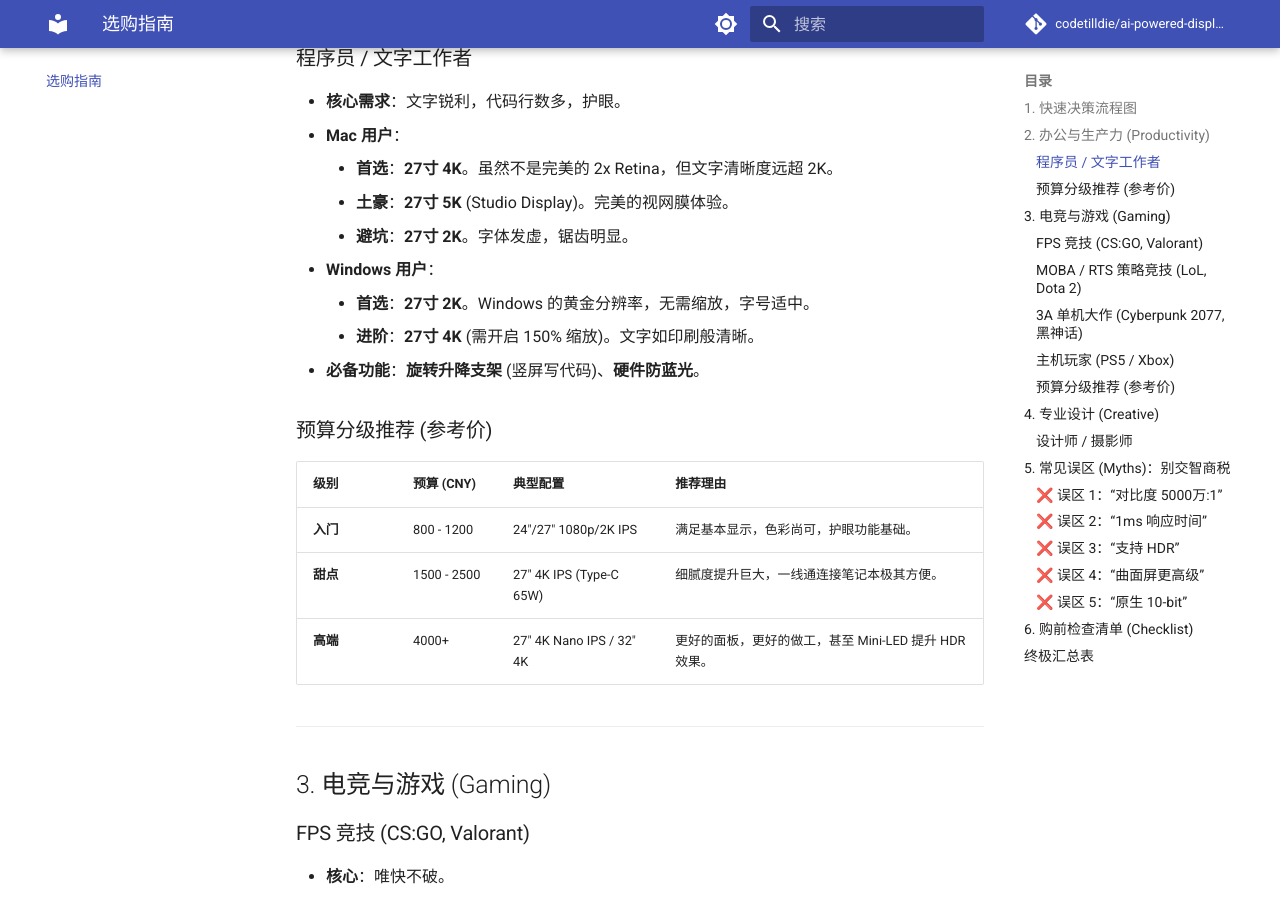
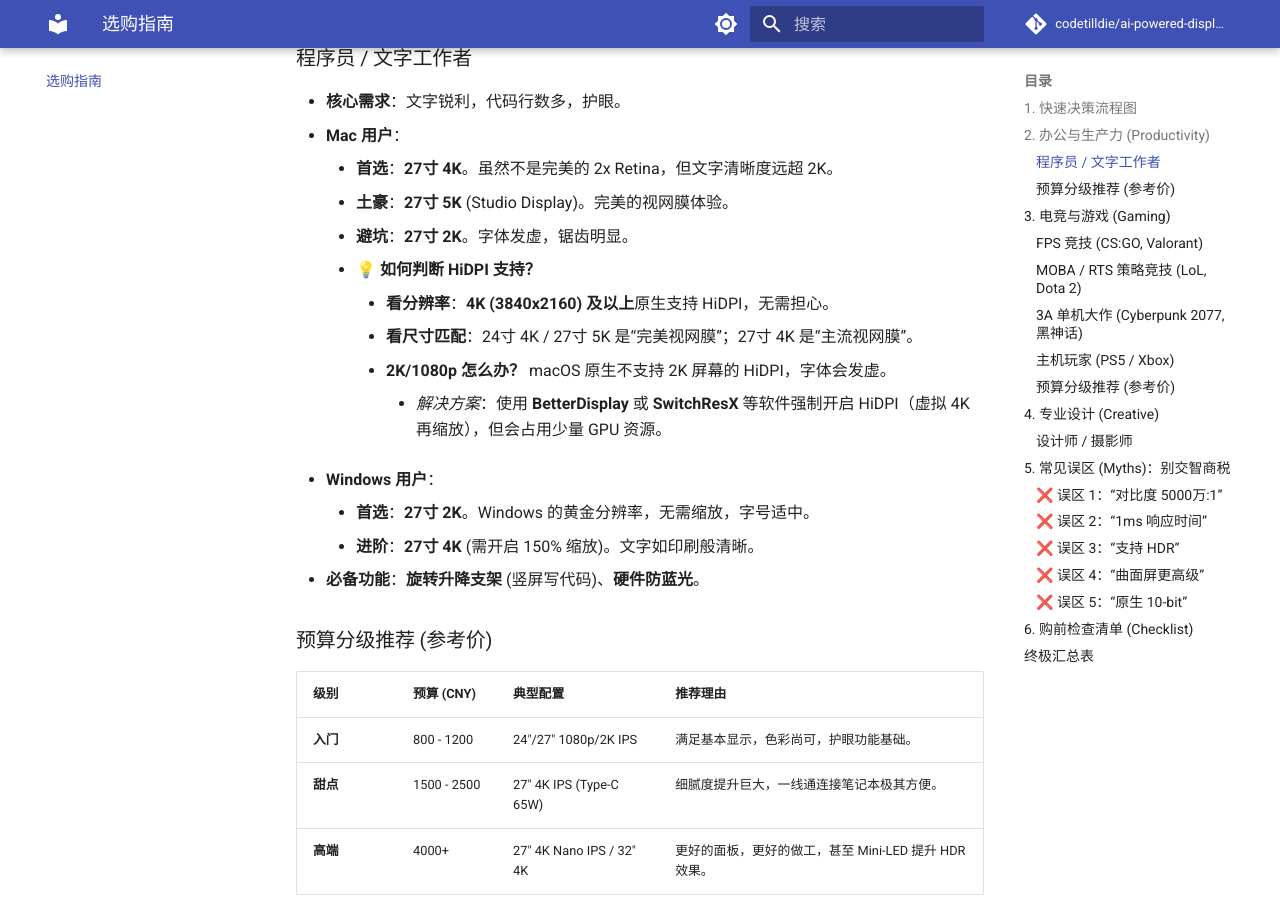
Before and after one commit to codetilldie/ai-powered-display-handbook, an MkDocs documentation site: the page built from docs/07-buying-guide.md, in a window 1280 px wide and 900 px high, scrolled down 1200 px. Built offline with MkDocs 1.6.1 and Material for MkDocs 9.7.7, drawn with Linux system fonts in a browser that asks for light colours; comment, search, counter and statistics services are not loaded.

Commit message:
Add HiDPI support guidance for macOS monitors
Expanded the buying guide with tips on identifying HiDPI support for macOS, including recommended resolutions and software solutions for enabling HiDPI on 2K/1080p displays.

```diff
--- a/docs/07-buying-guide.md
+++ b/docs/07-buying-guide.md
@@ -32,6 +32,11 @@
     *   **首选**：**27寸 4K**。虽然不是完美的 2x Retina，但文字清晰度远超 2K。
     *   **土豪**：**27寸 5K** (Studio Display)。完美的视网膜体验。
     *   **避坑**：**27寸 2K**。字体发虚，锯齿明显。
+    *   **💡 如何判断 HiDPI 支持？**
+        *   **看分辨率**：**4K (3840x2160) 及以上**原生支持 HiDPI，无需担心。
+        *   **看尺寸匹配**：24寸 4K / 27寸 5K 是“完美视网膜”；27寸 4K 是“主流视网膜”。
+        *   **2K/1080p 怎么办？** macOS 原生不支持 2K 屏幕的 HiDPI，字体会发虚。
+            *   *解决方案*：使用 **BetterDisplay** 或 **SwitchResX** 等软件强制开启 HiDPI（虚拟 4K 再缩放），但会占用少量 GPU 资源。
 *   **Windows 用户**：
     *   **首选**：**27寸 2K**。Windows 的黄金分辨率，无需缩放，字号适中。
     *   **进阶**：**27寸 4K** (需开启 150% 缩放)。文字如印刷般清晰。
```
